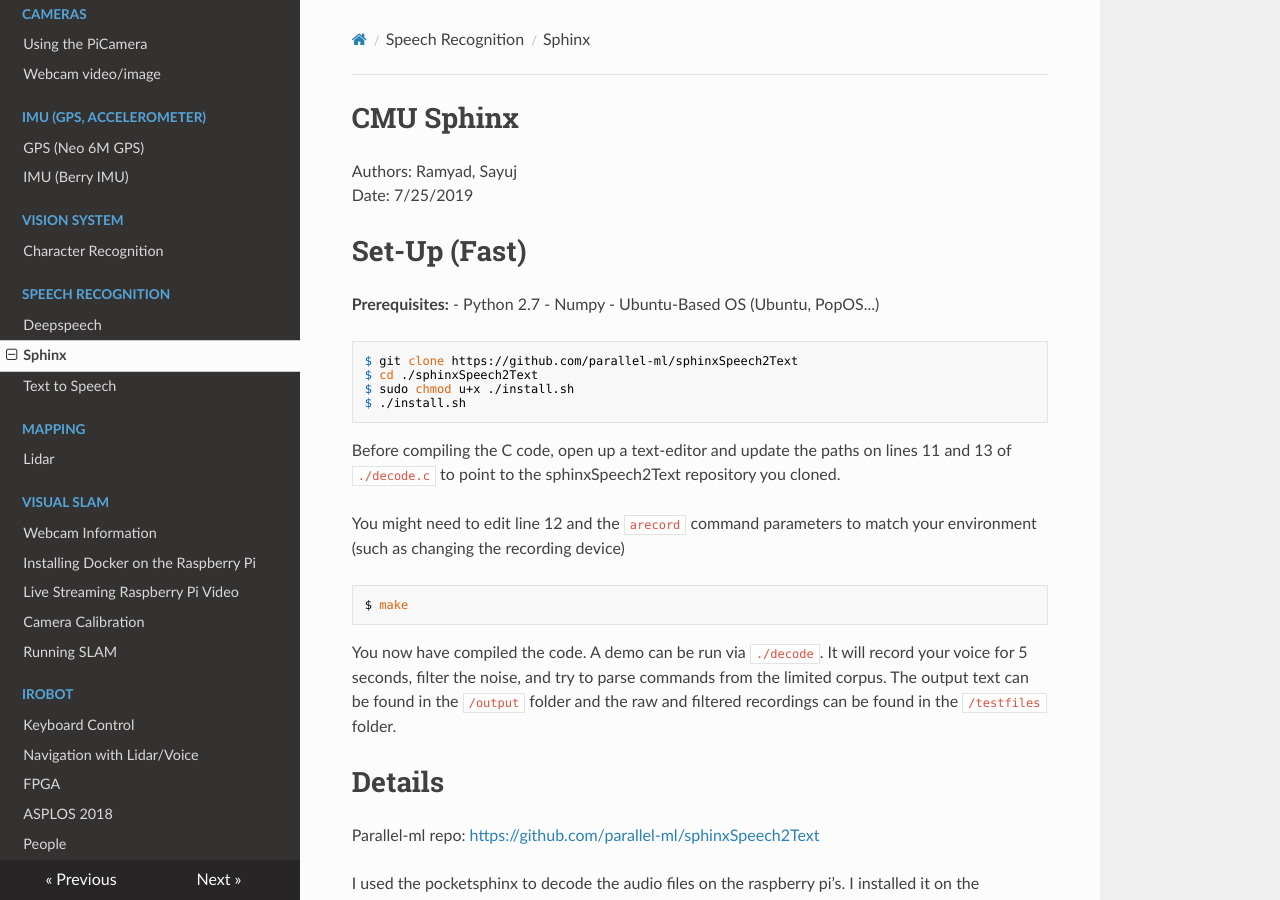
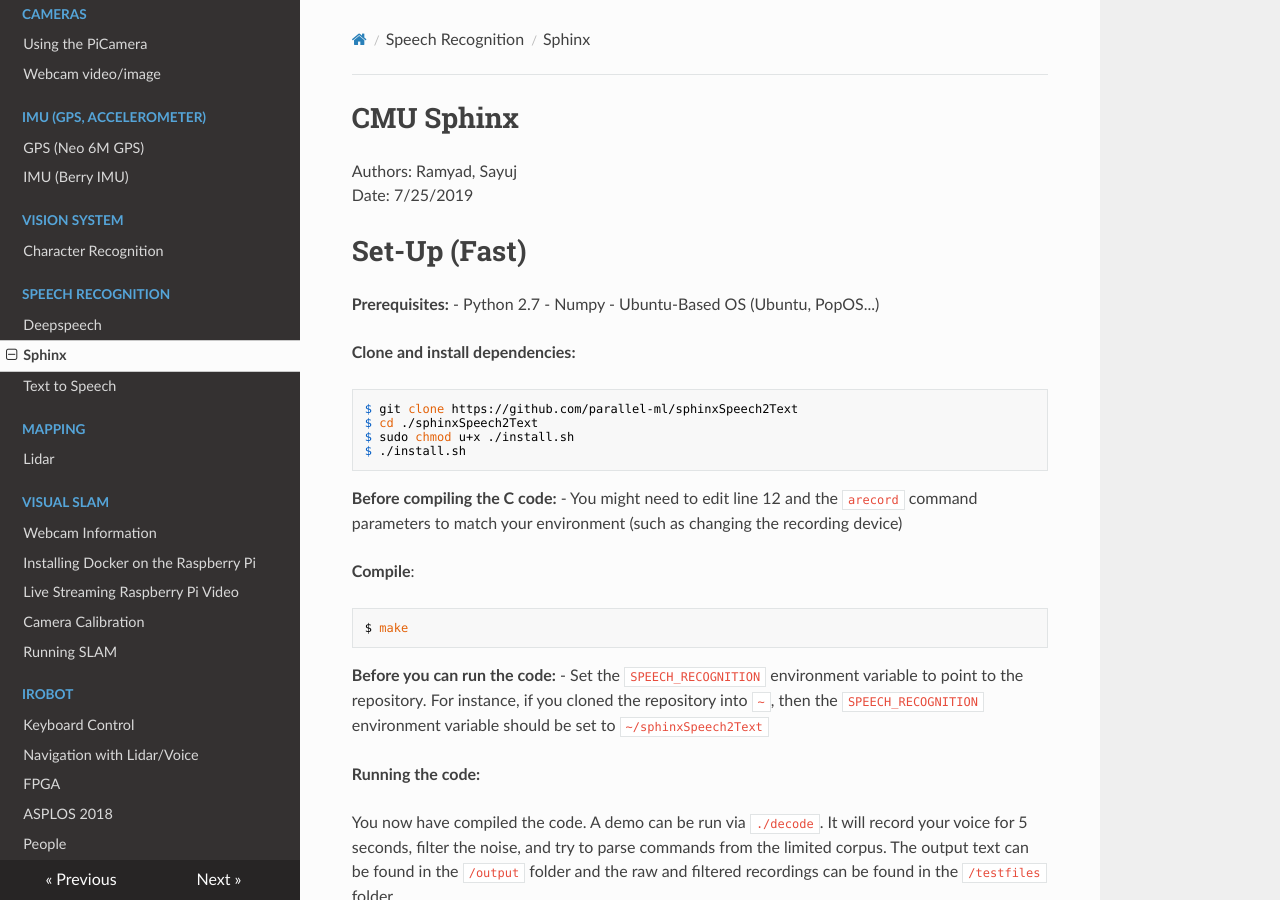
Before and after one commit to parallel-ml/docs, an MkDocs documentation site: the page built from docs/speech/sphinx.md, in a window 1280 px wide and 900 px high. Built offline with MkDocs 1.6.1, drawn with Linux system fonts in a browser that asks for light colours; nearby versions of some CDN libraries.

Commit message:
updated sphinx docs to reflect changes in the code

````diff
--- a/docs/speech/sphinx.md
+++ b/docs/speech/sphinx.md
@@ -8,6 +8,7 @@
 - Numpy
 - Ubuntu-Based OS (Ubuntu, PopOS...)
 
+**Clone and install dependencies:**
 ```
 $ git clone https://github.com/parallel-ml/sphinxSpeech2Text
 $ cd ./sphinxSpeech2Text
@@ -15,13 +16,20 @@
 $ ./install.sh
 ```
 
-Before compiling the C code, open up a text-editor and update the paths on lines 11 and 13 of `./decode.c` to point to the sphinxSpeech2Text repository you cloned.
+**Before compiling the C code:**
+- You might need to edit line 12 and the `arecord` command parameters to match your environment (such as changing the recording device)
 
-You might need to edit line 12 and the `arecord` command parameters to match your environment (such as changing the recording device)
 
+**Compile**:
 ```
 $ make
 ```
+
+**Before you can run the code:**
+- Set the `SPEECH_RECOGNITION` environment variable to point to the repository. For instance, if you cloned the repository into `~`, then
+the `SPEECH_RECOGNITION` environment variable should be set to `~/sphinxSpeech2Text`
+
+**Running the code:**
 
 You now have compiled the code. A demo can be run via
 `./decode`. It will record your voice for 5 seconds, filter the noise, and try to parse commands from the limited corpus. The output text can be found in the `/output` folder and the raw and filtered recordings can be found in the `/testfiles` folder.
````
